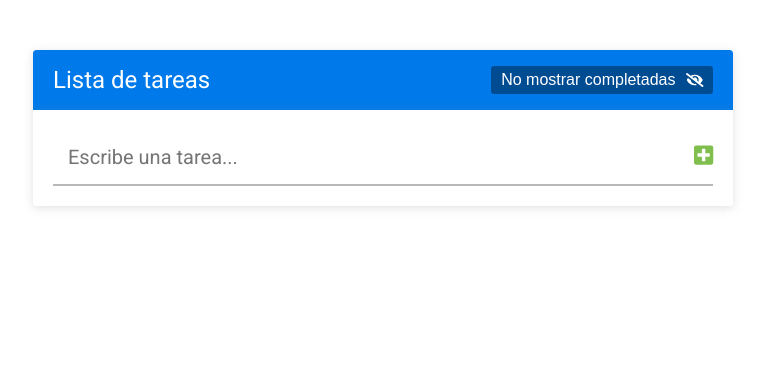
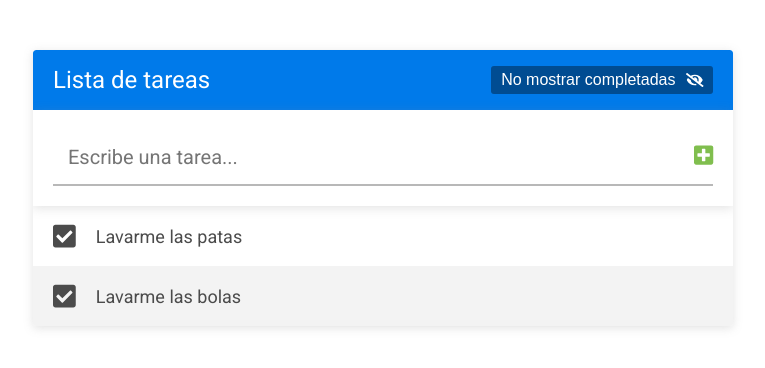
Before and after one commit to Jpardo107/ListaTareasReact, a React (Create React App) app: page / in a window 1280 px wide. Shown: the top 368 px of the page, without its empty margins (257-1022 px from the left). Built offline with nearby package versions, Linux system fonts and the light colour scheme.

Commit message:
Creacion de la lista de tareas

```diff
--- a/src/App.css
+++ b/src/App.css
@@ -82,3 +82,60 @@
 	font-size: 22px;
 	color: var(--verde);
 }
+/* * --- --- ---  LISTA TAREAS --- --- --- */
+
+.lista-tareas {
+	list-style: none;
+	height: 100%;
+	overflow: auto;
+}
+
+.lista-tareas__tarea {
+	height: 60px;
+	padding: 0 20px;
+	align-items: center;
+	color: #4B4B4B;
+	font-size: 18px;
+	display: grid;
+	grid-template-columns: auto 1fr auto;
+}
+
+.lista-tareas__texto {
+	text-align: left;
+	width: 100%;
+}
+
+.lista-tareas__tarea:hover .lista-tareas__icono-accion {
+	opacity: 0.5;
+}
+
+.lista-tareas__tarea:nth-child(even) {
+	background: #F3F3F3;
+}
+
+.lista-tareas__contenedor-botones {
+	display: flex;
+}
+
+.lista-tareas__icono {
+	cursor: pointer;
+	font-size: 16px;
+}
+
+.lista-tareas__icono-check {
+	margin-right: 20px;
+	font-size: 26px;
+}
+
+.lista-tareas__icono-accion {
+	margin-left: 20px;
+	opacity: 0;
+	transition: .3s ease all;
+}
+
+.lista-tareas__mensaje {
+	text-align: center;
+	color: #b8b8b8;
+	font-size: 20px;
+	padding: 40px 20px;
+}
--- a/src/App.js
+++ b/src/App.js
@@ -2,15 +2,31 @@
 import FormularioTareas from './componentes/FormularioTareas';
 import Header from './componentes/Header';
 import React, {useState} from 'react';
+import ListaTareas from './componentes/ListaTareas';
+import {v4 as uuidv4} from 'uuid'
 
 
 const App = () => {
-  const [tareas, cambiarTareas] =useState([])
+  const [tareas, cambiarTareas] =useState(
+    [
+      {
+        id:uuidv4(),
+        texto:'Lavarme las patas',
+        completada: false
+      },
+      {
+        id:uuidv4(),
+        texto:'Lavarme las bolas',
+        completada: false
+      }
+    ]
+  );
   console.log(tareas);
   return (
     <div className='contenedor'>
       <Header />
       <FormularioTareas tareas={tareas} cambiarTareas={cambiarTareas}/>
+      <ListaTareas tareas={tareas} />
     </div>
   );
 }
--- /dev/null
+++ b/src/componentes/ListaTareas.js
@@ -0,0 +1,19 @@
+import React from 'react';
+import Tarea from './Tareas';
+
+const ListaTareas = ({tareas}) => {
+  return (
+    <ul className='lista-tareas'>
+      {
+        tareas.length > 0 ?
+        tareas.map((tarea) => {
+          return <Tarea
+                  key={tarea.id}
+                  tarea={tarea}/>})
+        :
+        <div className='lista-tareas__mensaje'>No hay tareas agregadas</div>
+      }
+    </ul>
+   );
+}
+export default ListaTareas;
--- /dev/null
+++ b/src/componentes/Tareas.js
@@ -0,0 +1,29 @@
+import React from 'react';
+import { FontAwesomeIcon } from '@fortawesome/react-fontawesome';
+import { faCheckSquare, faEdit, faTimes } from '@fortawesome/free-solid-svg-icons';
+
+const Tarea = ({tarea}) => {
+  return (
+    <li className='lista-tareas__tarea'>
+      <FontAwesomeIcon
+        icon={faCheckSquare}
+        className="lista-tareas__icono lista-tareas__icono-check"
+      />
+      <div className='lista-tareas__texto'>
+        {tarea.texto}
+      </div>
+      <div className='lista-tareas__contenedor-botones'>
+      <FontAwesomeIcon
+        icon={faEdit}
+        className="lista-tareas__icono lista-tareas__icono-accion"
+      />
+      <FontAwesomeIcon
+        icon={faTimes}
+        className="lista-tareas__icono lista-tareas__icono-accion"
+      />
+      </div>
+    </li>
+   );
+}
+
+export default Tarea;
```
